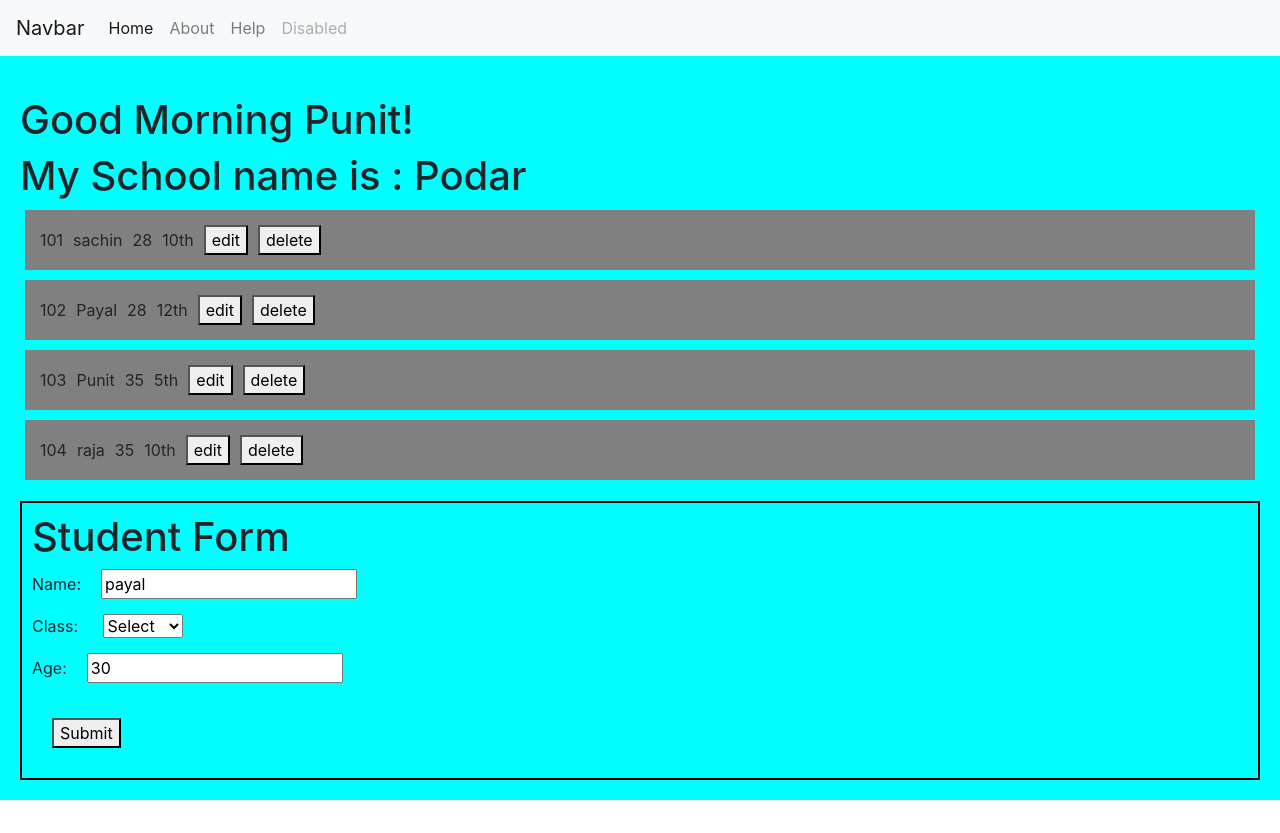
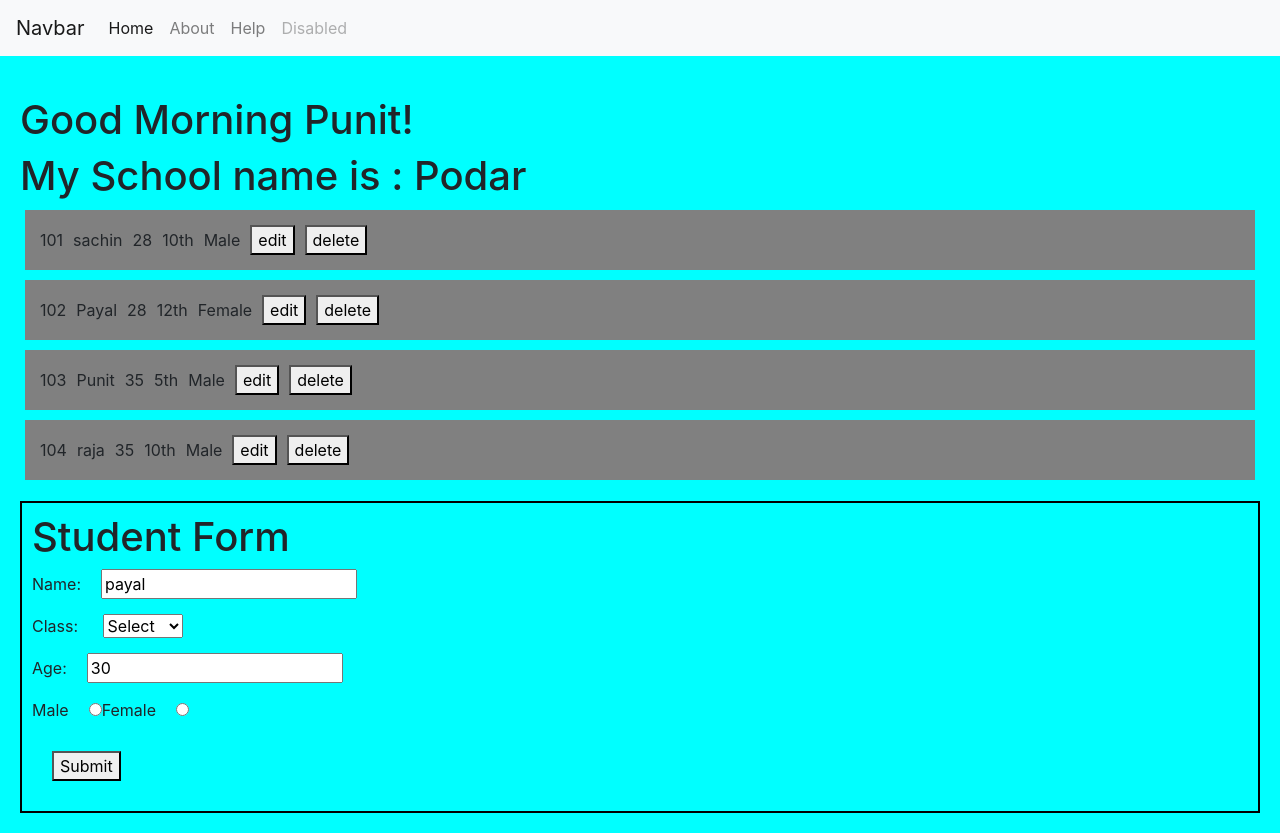
Before and after one commit to punit355743/reactjs-student-demo-app, a React (Create React App) app: page / in a window 1280 px wide. Before the commit the page ends 800 px from the top, so only its background shows below. Built offline with nearby package versions, Linux system fonts and the light colour scheme.

Commit message:
Gender Input added in Form

```diff
--- a/src/components/student-form/StudentForm.js
+++ b/src/components/student-form/StudentForm.js
@@ -6,11 +6,12 @@ function StudentForm(props) {
     const { values, onChangeHandler } = useForm({
         name: "payal",
         studentClassName: "",
-        age: "30"
+        age: "30",
+        gender:""
     })
     const addStudent = (event) => {
         event.preventDefault();
-        props.addStudent({ id: 106, name: values.name, studentClassName: values.studentClassName, age: values.age })
+        props.addStudent({ id: 106, name: values.name, studentClassName: values.studentClassName, age: values.age ,gender:values.gender})
 
     }
 
@@ -27,6 +28,22 @@ function StudentForm(props) {
                 <option value="Third">Third</option>
             </select></div>
             <div>Age:<input type="text" placeholder="Age" name="age" value={values.age} onChange={(e) => onChangeHandler(e)} className={"form-item"} /></div>
+            <div className="radio-buttons">
+                Male
+                <input
+                value="Male"
+                name="gender"
+                type="radio"
+                onChange={(e) => onChangeHandler(e)} className={"form-item"}
+                />
+                Female
+                <input
+                value="Female"
+                name="gender"
+                type="radio"
+                onChange={(e) => onChangeHandler(e)} className={"form-item"}
+                />
+            </div>
             <button onClick={addStudent} className={"submit-btn"}>Submit</button>
         </form>
 
--- a/src/components/student-list/StudentList.js
+++ b/src/components/student-list/StudentList.js
@@ -8,7 +8,7 @@ export function StudentList() {
         <div>
             {!student.length
                 ? <div>No data found.</div>
-                : student.map((student) => <Student key={student.id} id={student.id} name={student.name} age={student.age} studentClass={student.className} removeStudent={removeStudent} />)
+                : student.map((student) => <Student key={student.id} id={student.id} name={student.name} age={student.age} studentClass={student.className} gender={student.gender} removeStudent={removeStudent} />)
             }
         </div>
     );
--- a/src/components/student-list/student/Student.js
+++ b/src/components/student-list/student/Student.js
@@ -1,7 +1,7 @@
 import React, { useState, useEffect } from 'react';
 import "./student.css"
 
-function Student({ id, name, age, studentClass, removeStudent}) {
+function Student({ id, name, age, studentClass, gender, removeStudent}) {
 
     return (
         <div className={"student-container"}>
@@ -9,6 +9,7 @@ function Student({ id, name, age, studentClass, removeStudent}) {
             <span className={"student"}>{name}</span>
             <span className={"student"}>{age}</span>
             <span className={"student"}>{studentClass}</span>
+            <span className={"student"}>{gender}</span>
             <span className={"student"}><button>edit</button></span>
             <span className={"student"}><button onClick={()=>removeStudent(id)}>delete</button></span>
 
--- a/src/store/Provider.js
+++ b/src/store/Provider.js
@@ -8,14 +8,14 @@ const schoolContext = React.createContext({});
 function Provider(props) {
     const [schoolName, setSchoolName] = useState("Podar");
     const [student, setStudent] = useState([
-        { id: "101", name: "sachin", age: 28, className: "10th" },
-        { id: "102", name: "Payal", age: 28, className: "12th" },
-        { id: "103", name: "Punit", age: 35, className: "5th" },
-        { id: "104", name: "raja", age: 35, className: "10th" },
+        { id: "101", name: "sachin", age: 28, className: "10th", gender:"Male"},
+        { id: "102", name: "Payal", age: 28, className: "12th", gender:"Female"},
+        { id: "103", name: "Punit", age: 35, className: "5th", gender:"Male" },
+        { id: "104", name: "raja", age: 35, className: "10th", gender:"Male" },
 
     ])
     const addStudent = (studenInformation) => {
-        const stu = student.concat({ id: studenInformation.id, name: studenInformation.name, age: studenInformation.age, className: studenInformation.studentClassName });
+        const stu = student.concat({ id: studenInformation.id, name: studenInformation.name, age: studenInformation.age, className: studenInformation.studentClassName ,gender:studenInformation.gender});
         setStudent(stu);
     }
     const removeStudent = (deleteId) => {
```
